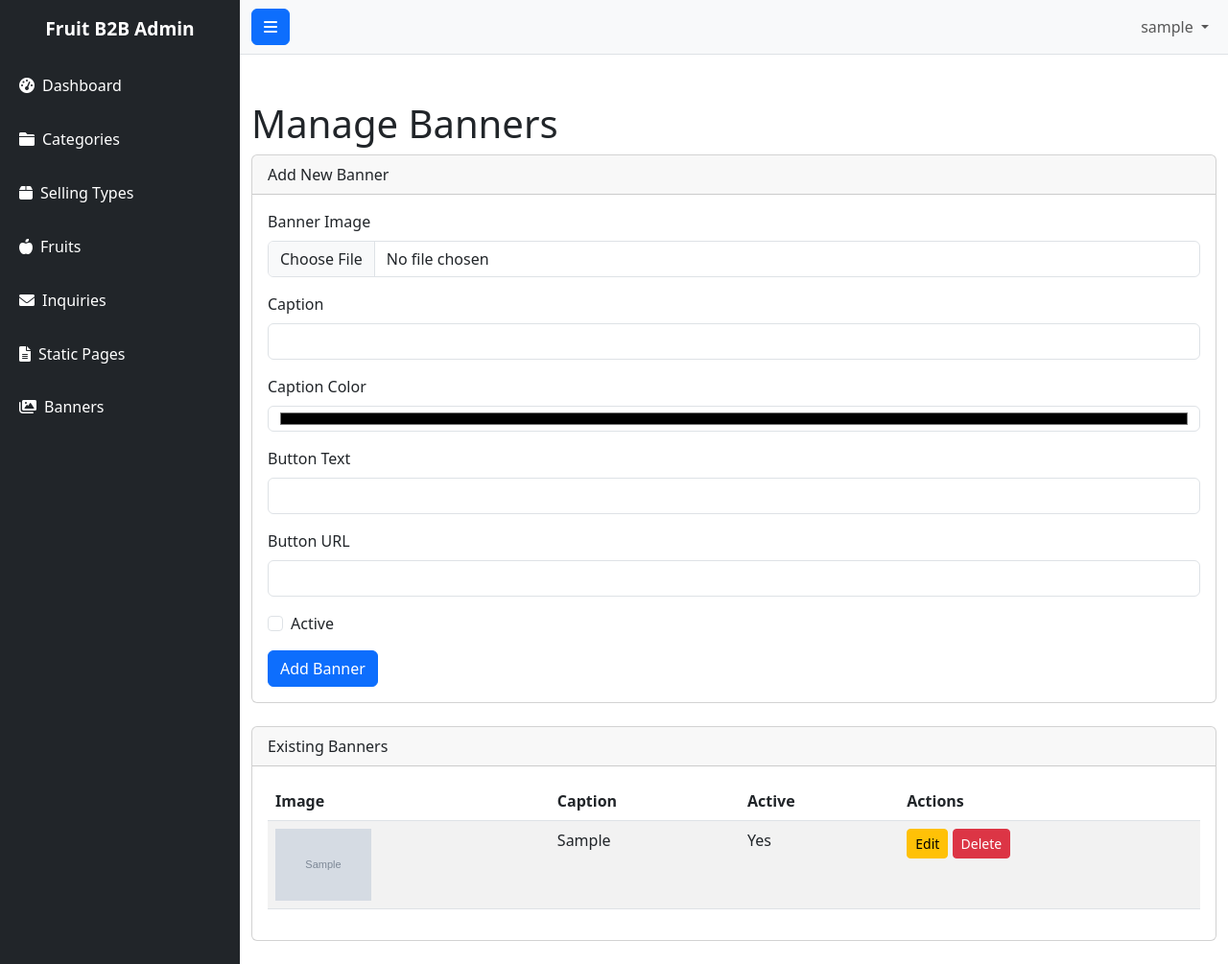
After one commit to priyeshdaspookulangara/tropical, a PHP site: page /admin/banners.php in a window 1280 px wide. The commit adds this page. Shown: the whole page at 96% size. Run offline with PHP 8.4, Linux system fonts and the light colour scheme; the visitor is signed in with stand-in values (Sample User, id 1); tables that the repository leaves empty hold one stand-in row (values such as "Sample post"); grey boxes marked "Sample" are stand-in pictures; data that the repository does not hold is empty.

Commit message:
feat: Add banner management feature
This commit introduces a new banner feature to the website.

- Adds a `banners` table to the database to store banner information.
- Creates a new page in the admin panel (`/admin/banners.php`) for managing banners, including CRUD operations and image uploads.
- Displays the active banner on the homepage (`index.php`).
- Adds CSS for styling the banner.
- Updates the `.gitignore` file to exclude log files and the `uploads/` directory.

```diff
--- /dev/null
+++ b/admin/banners.php
@@ -0,0 +1,179 @@
+<?php
+require_once __DIR__ . '/../config/db.php';
+require_once __DIR__ . '/../includes/functions.php';
+require_once __DIR__ . '/includes/header.php';
+
+// Handle form submissions for add, edit, and delete
+if ($_SERVER['REQUEST_METHOD'] === 'POST') {
+    if (isset($_POST['add'])) {
+        $caption = sanitize_input($conn, $_POST['caption']);
+        $caption_color = sanitize_input($conn, $_POST['caption_color']);
+        $button_text = sanitize_input($conn, $_POST['button_text']);
+        $button_url = sanitize_input($conn, $_POST['button_url']);
+        $is_active = isset($_POST['is_active']) ? 1 : 0;
+
+        $image_url = '';
+        if (isset($_FILES['image']) && $_FILES['image']['error'] == 0) {
+            $target_dir = "../uploads/";
+            $target_file = $target_dir . basename($_FILES["image"]["name"]);
+            if (move_uploaded_file($_FILES["image"]["tmp_name"], $target_file)) {
+                $image_url = "/uploads/" . basename($_FILES["image"]["name"]);
+            }
+        }
+
+        $sql = "INSERT INTO banners (image_url, caption, caption_color, button_text, button_url, is_active) VALUES ('$image_url', '$caption', '$caption_color', '$button_text', '$button_url', $is_active)";
+        mysqli_query($conn, $sql);
+    } elseif (isset($_POST['edit'])) {
+        $id = (int)$_POST['id'];
+        $caption = sanitize_input($conn, $_POST['caption']);
+        $caption_color = sanitize_input($conn, $_POST['caption_color']);
+        $button_text = sanitize_input($conn, $_POST['button_text']);
+        $button_url = sanitize_input($conn, $_POST['button_url']);
+        $is_active = isset($_POST['is_active']) ? 1 : 0;
+
+        $image_url = sanitize_input($conn, $_POST['existing_image_url']);
+        if (isset($_FILES['image']) && $_FILES['image']['error'] == 0) {
+            $target_dir = "../uploads/";
+            $target_file = $target_dir . basename($_FILES["image"]["name"]);
+            if (move_uploaded_file($_FILES["image"]["tmp_name"], $target_file)) {
+                $image_url = "/uploads/" . basename($_FILES["image"]["name"]);
+            }
+        }
+
+        $sql = "UPDATE banners SET image_url = '$image_url', caption = '$caption', caption_color = '$caption_color', button_text = '$button_text', button_url = '$button_url', is_active = $is_active WHERE id = $id";
+        mysqli_query($conn, $sql);
+    } elseif (isset($_POST['delete'])) {
+        $id = (int)$_POST['id'];
+        $sql = "DELETE FROM banners WHERE id = $id";
+        mysqli_query($conn, $sql);
+    }
+    header('Location: banners.php');
+    exit;
+}
+
+// Fetch all banners
+$sql = "SELECT * FROM banners";
+$result = mysqli_query($conn, $sql);
+$banners = mysqli_fetch_all($result, MYSQLI_ASSOC);
+?>
+
+<h1 class="mt-4">Manage Banners</h1>
+
+<!-- Add Banner Form -->
+<div class="card mb-4">
+    <div class="card-header">Add New Banner</div>
+    <div class="card-body">
+        <form action="banners.php" method="post" enctype="multipart/form-data">
+            <div class="mb-3">
+                <label for="image" class="form-label">Banner Image</label>
+                <input type="file" name="image" id="image" class="form-control" required>
+            </div>
+            <div class="mb-3">
+                <label for="caption" class="form-label">Caption</label>
+                <input type="text" name="caption" id="caption" class="form-control">
+            </div>
+            <div class="mb-3">
+                <label for="caption_color" class="form-label">Caption Color</label>
+                <input type="color" name="caption_color" id="caption_color" class="form-control" value="#000000">
+            </div>
+            <div class="mb-3">
+                <label for="button_text" class="form-label">Button Text</label>
+                <input type="text" name="button_text" id="button_text" class="form-control">
+            </div>
+            <div class="mb-3">
+                <label for="button_url" class="form-label">Button URL</label>
+                <input type="text" name="button_url" id="button_url" class="form-control">
+            </div>
+            <div class="form-check mb-3">
+                <input class="form-check-input" type="checkbox" name="is_active" id="is_active" value="1">
+                <label class="form-check-label" for="is_active">
+                    Active
+                </label>
+            </div>
+            <button type="submit" name="add" class="btn btn-primary">Add Banner</button>
+        </form>
+    </div>
+</div>
+
+<!-- Banners Table -->
+<div class="card">
+    <div class="card-header">Existing Banners</div>
+    <div class="card-body">
+        <table class="table table-striped">
+            <thead>
+                <tr>
+                    <th>Image</th>
+                    <th>Caption</th>
+                    <th>Active</th>
+                    <th>Actions</th>
+                </tr>
+            </thead>
+            <tbody>
+                <?php foreach ($banners as $banner): ?>
+                    <tr>
+                        <td><img src="<?php echo htmlspecialchars($banner['image_url']); ?>" width="100"></td>
+                        <td><?php echo htmlspecialchars($banner['caption']); ?></td>
+                        <td><?php echo $banner['is_active'] ? 'Yes' : 'No'; ?></td>
+                        <td>
+                            <!-- Edit Button and Modal -->
+                            <button class="btn btn-sm btn-warning" data-bs-toggle="modal" data-bs-target="#editModal<?php echo $banner['id']; ?>">Edit</button>
+                            <div class="modal fade" id="editModal<?php echo $banner['id']; ?>" tabindex="-1">
+                                <div class="modal-dialog">
+                                    <div class="modal-content">
+                                        <div class="modal-header">
+                                            <h5 class="modal-title">Edit Banner</h5>
+                                            <button type="button" class="btn-close" data-bs-dismiss="modal"></button>
+                                        </div>
+                                        <div class="modal-body">
+                                            <form action="banners.php" method="post" enctype="multipart/form-data">
+                                                <input type="hidden" name="id" value="<?php echo $banner['id']; ?>">
+                                                <input type="hidden" name="existing_image_url" value="<?php echo htmlspecialchars($banner['image_url']); ?>">
+                                                <div class="mb-3">
+                                                    <label for="image" class="form-label">Banner Image</label>
+                                                    <input type="file" name="image" id="image" class="form-control">
+                                                    <img src="<?php echo htmlspecialchars($banner['image_url']); ?>" width="100" class="mt-2">
+                                                </div>
+                                                <div class="mb-3">
+                                                    <label for="caption" class="form-label">Caption</label>
+                                                    <input type="text" name="caption" class="form-control" value="<?php echo htmlspecialchars($banner['caption']); ?>">
+                                                </div>
+                                                <div class="mb-3">
+                                                    <label for="caption_color" class="form-label">Caption Color</label>
+                                                    <input type="color" name="caption_color" class="form-control" value="<?php echo htmlspecialchars($banner['caption_color']); ?>">
+                                                </div>
+                                                <div class="mb-3">
+                                                    <label for="button_text" class="form-label">Button Text</label>
+                                                    <input type="text" name="button_text" class="form-control" value="<?php echo htmlspecialchars($banner['button_text']); ?>">
+                                                </div>
+                                                <div class="mb-3">
+                                                    <label for="button_url" class="form-label">Button URL</label>
+                                                    <input type="text" name="button_url" class="form-control" value="<?php echo htmlspecialchars($banner['button_url']); ?>">
+                                                </div>
+                                                <div class="form-check mb-3">
+                                                    <input class="form-check-input" type="checkbox" name="is_active" value="1" <?php echo $banner['is_active'] ? 'checked' : ''; ?>>
+                                                    <label class="form-check-label">
+                                                        Active
+                                                    </label>
+                                                </div>
+                                                <button type="submit" name="edit" class="btn btn-primary">Save changes</button>
+                                            </form>
+                                        </div>
+                                    </div>
+                                </div>
+                            </div>
+                            <!-- Delete Form -->
+                            <form action="banners.php" method="post" class="d-inline">
+                                <input type="hidden" name="id" value="<?php echo $banner['id']; ?>">
+                                <button type="submit" name="delete" class="btn btn-sm btn-danger" onclick="return confirm('Are you sure?')">Delete</button>
+                            </form>
+                        </td>
+                    </tr>
+                <?php endforeach; ?>
+            </tbody>
+        </table>
+    </div>
+</div>
+
+<?php
+require_once __DIR__ . '/includes/footer.php';
+?>
--- a/admin/includes/header.php
+++ b/admin/includes/header.php
@@ -45,6 +45,9 @@ $active_page = basename($_SERVER['PHP_SELF']);
                 <a href="pages.php" class="list-group-item list-group-item-action bg-dark text-white <?php echo in_array($active_page, ['pages.php', 'edit_page.php']) ? 'active' : ''; ?>">
                     <i class="fas fa-file-alt me-2"></i>Static Pages
                 </a>
+                <a href="banners.php" class="list-group-item list-group-item-action bg-dark text-white <?php echo ($active_page == 'banners.php') ? 'active' : ''; ?>">
+                    <i class="fas fa-images me-2"></i>Banners
+                </a>
             </div>
         </div>
         <!-- /#sidebar-wrapper -->
```
Also changed, not shown: assets/css/style.css (+30 -0 lines), database.sql (+11 -0 lines), index.php (+18 -0 lines), 1 other file.
